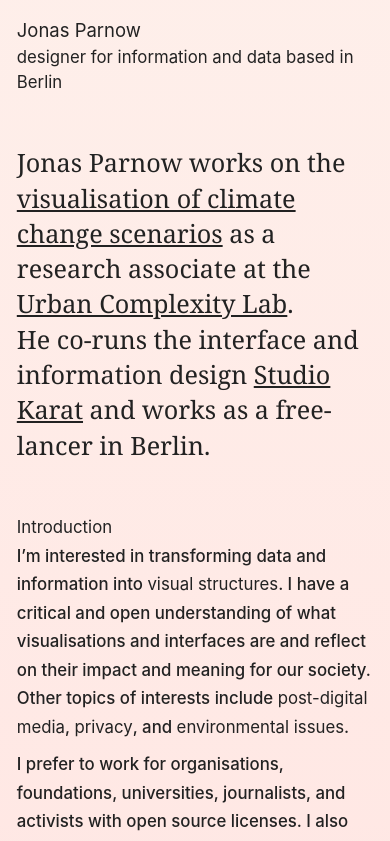
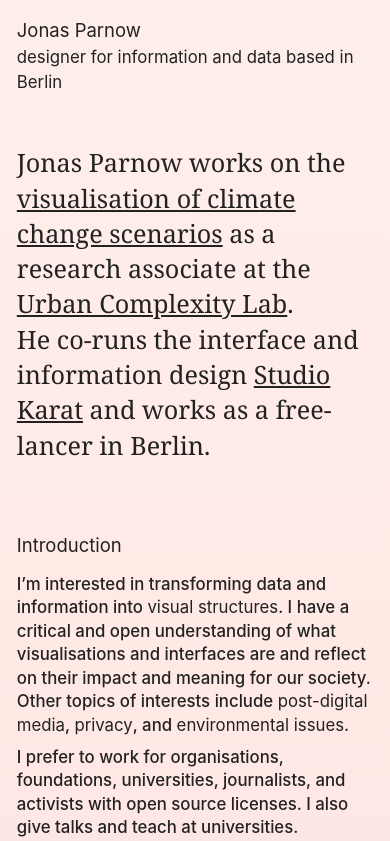
Before and after one commit to kimalbrecht/jonasparnow.com, a Nuxt app: page / in a window 390 px wide. Shown: the top 841 px of the page. Built offline with nearby package versions, Linux system fonts and the light colour scheme; a web font is replaced by a local one.

Commit message:
mobile finetuning

```diff
--- a/assets/style/typography.scss
+++ b/assets/style/typography.scss
@@ -129,6 +129,10 @@ h3 {
   }
 
   h4 {
+    font-size: 1.1rem;
+    margin-top: $spacing / 2;
+    margin-bottom: $spacing / 3;
+
     @include media-query($on-tablet-landscape) {
       & {
         margin-top: $spacing * 1.5;
@@ -140,6 +144,10 @@ h3 {
   }
 
   h5 {
+    font-size: 1rem;
+    margin-top: $spacing / 2;
+    margin-bottom: $spacing / 4;
+
     @include media-query($on-tablet-landscape) {
       & {
         margin-top: $spacing * 1.5;
@@ -152,6 +160,7 @@ h3 {
 
   p, ul, address {
     font-size: 1rem;
+    line-height: 1.4;
     max-width: 40em;
     margin-bottom: 0.5em;
     max-width: 700px;
```
